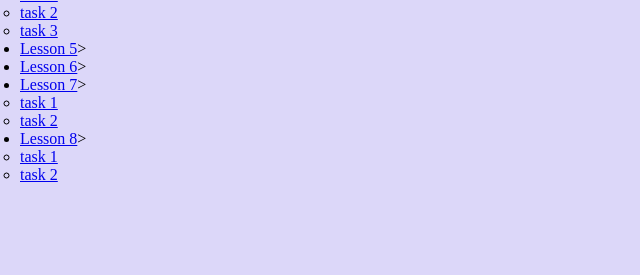
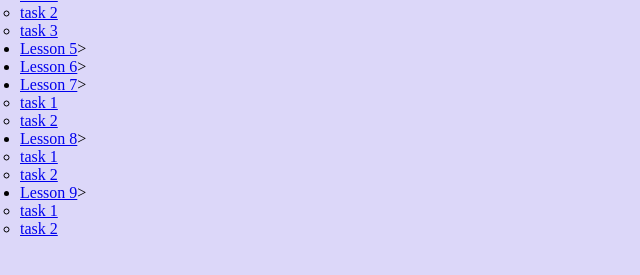
Before and after one commit to AnnaKiyan/Lessons-1-16, a plain HTML site: page index.html in a window 1280 px wide. Shown: the part 117-392 px from the top of the page, without its empty margins (0-640 px from the left). Drawn offline with Linux system fonts and the light colour scheme.

Commit message:
add_lesson_09

```diff
--- a/index.html
+++ b/index.html
@@ -29,6 +29,12 @@
             <li><a href="08/08_1/">task 1</a></li>
             <li><a href="08/08_2/">task 2</a></li>
             </ul>
+        <li><a href="#">Lesson 9</a>></li>
+            <ul>
+            <li><a href="09/09_1/">task 1</a></li>
+            <li><a href="09/09_2/">task 2</a></li>
+            </ul>
+
      </ul>
 </body>
 </html>
```
